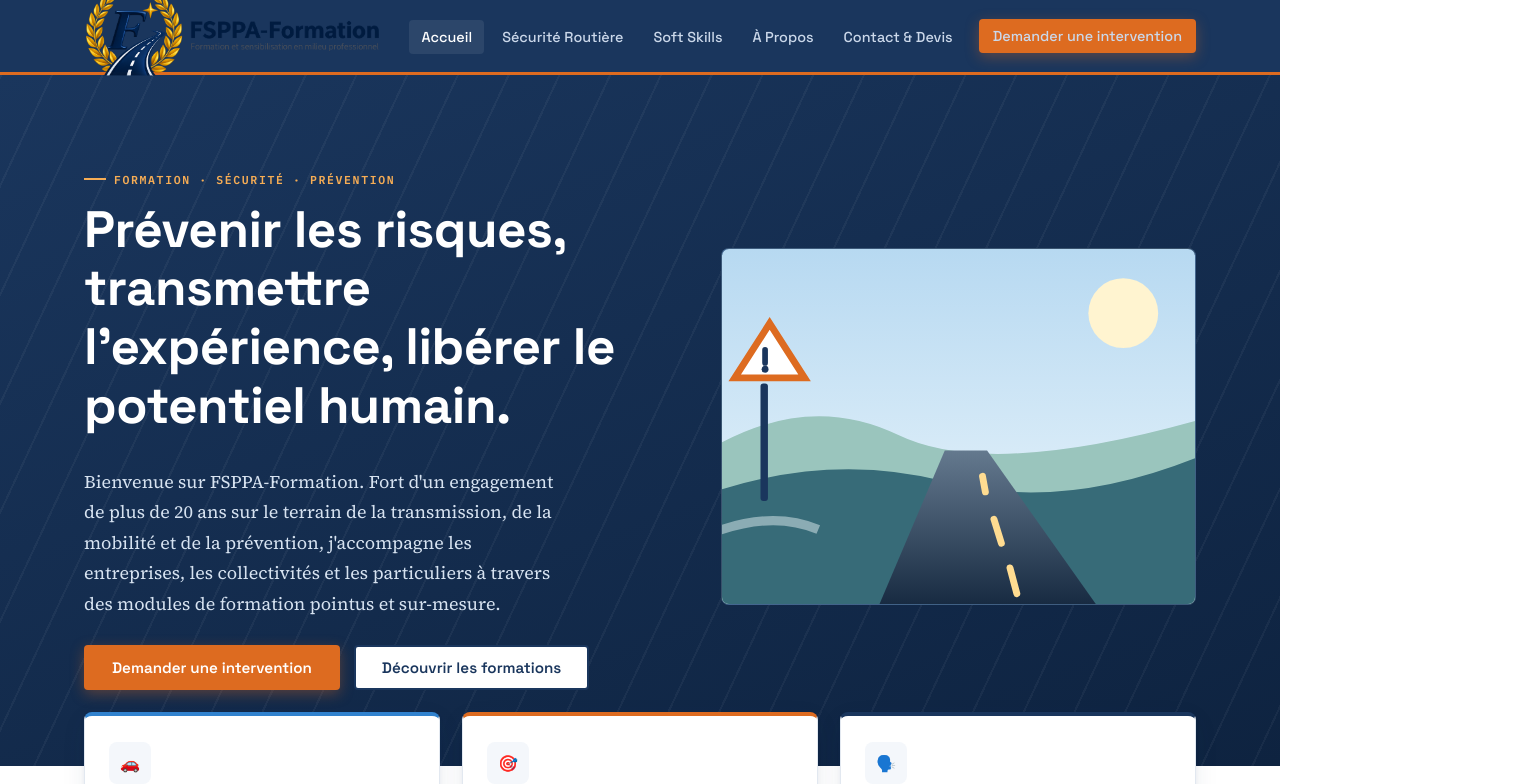
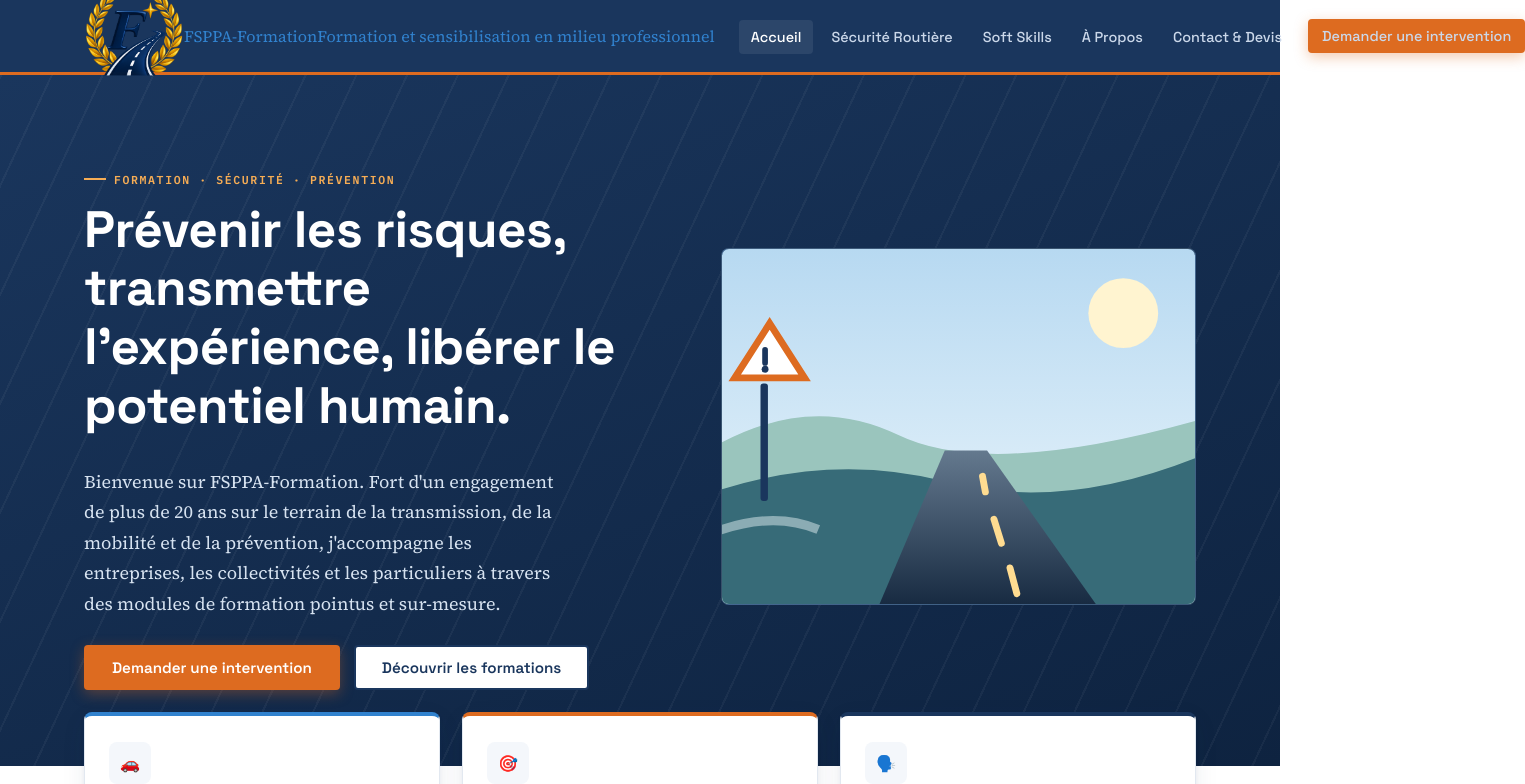
Before and after one commit to almaniaque/Fsspa, a React (Vite) app in the folder frontend/: page / in a window 1280 px wide. Shown: the top 784 px of the page, 1525 px wide, since content can reach past the window. Built offline with nearby package versions, Linux system fonts and the light colour scheme.

Commit message:
feat: remplacer le logo texte image par un wordmark HTML accessible

```diff
--- a/frontend/src/components/Navbar.jsx
+++ b/frontend/src/components/Navbar.jsx
@@ -16,10 +16,13 @@ function Navbar() {
   return (
     <header className="navbar">
       <nav className="navbar-inner" aria-label="Navigation principale">
-        <div className="img-nav">
-          <img src="/media/fsppa_logo.webp" alt="FSPPA-Formation, retour à l’accueil" id="fsppa-logo" />
-          <img src="/media/fsppa_texte.webp" alt="FSPPA-Formation" id="fsppa-text" />
-        </div>
+        <NavLink to="/" end className="img-nav" aria-label="FSPPA-Formation — Accueil" onClick={() => setOpen(false)}>
+          <img src="/media/fsppa_logo.webp" alt="" id="fsppa-logo" width="100" height="100" />
+          <span className="brand-wordmark">
+            <span className="brand-name">FSPPA-Formation</span>
+            <span className="brand-tagline">Formation et sensibilisation en milieu professionnel</span>
+          </span>
+        </NavLink>
         <button
           className="nav-toggle"
           aria-label="Ouvrir le menu"
```
